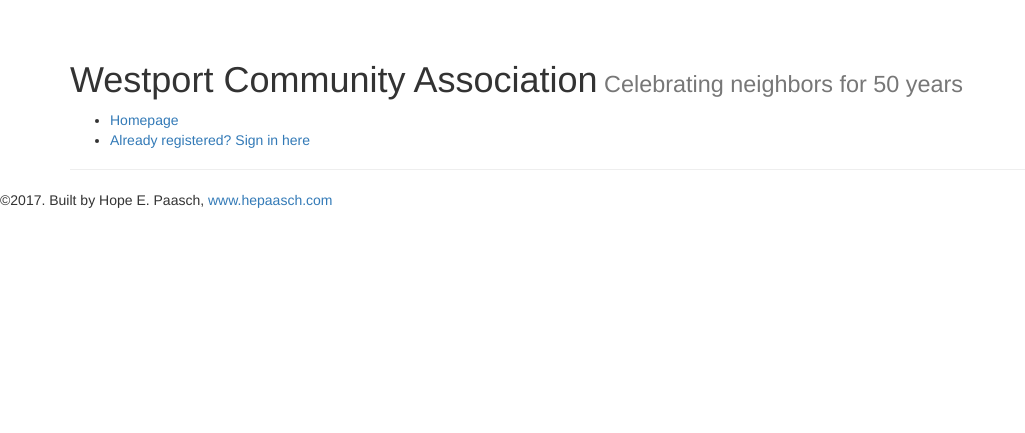
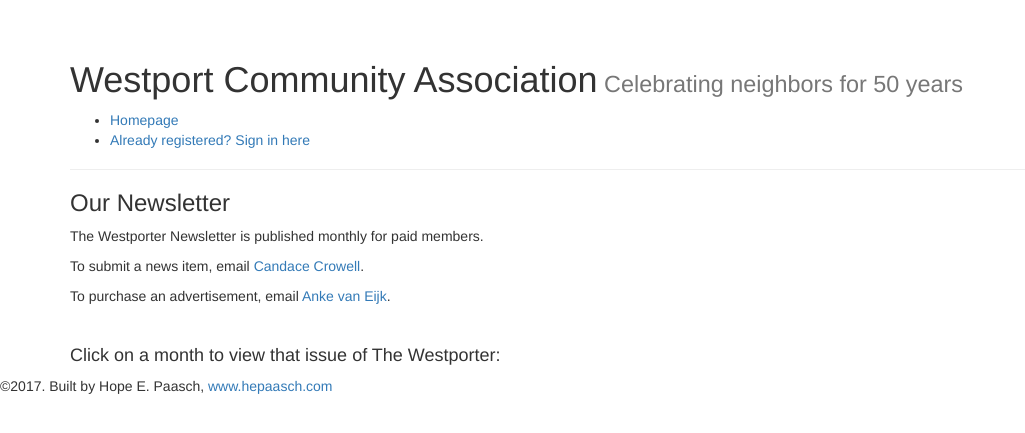
Before and after one commit to hpaasch/westport, a Django app: page /newsletter/ in a window 1280 px wide. Shown: the part 50-483 px from the top of the page, without its empty margins (0-1025 px from the left). Run offline with Django 3.2, Linux system fonts and the light colour scheme; data that the repository does not hold is empty; parts of the project's set-up code (start-up, migrations or seed data) failed here and were passed over; some libraries are stand-ins or nearby versions.

Commit message:
Add newsletters for logged in user.

```diff
--- a/nabes_app/views.py
+++ b/nabes_app/views.py
@@ -79,6 +79,11 @@ class NewsletterListView(ListView):
     template_name = 'newsletter.html'
     model = Newsletter
 
+    def get_context_data(self, **kwargs):
+        context = super().get_context_data(**kwargs)
+        context['newsletter_list'] = Newsletter.objects.order_by('-created')
+        return context
+
 
 class LeadershipListView(ListView):
     template_name = 'leadership.html'
--- a/templates/base.html
+++ b/templates/base.html
@@ -30,8 +30,8 @@
           {% if request.user.is_authenticated %}
 
           <li> <a  href={% url 'profile_view' %}>Profile</a></li>
+          <li> <a  href="{% url 'newsletter_listview' %}">Newsletters</a></li>
           <li> <a  href="{% url 'logout' %}?next=/">Logout</a></li>
-           {# <a class="btn btn-primary" href="{% url 'newsletter_listview' %}">Newsletters</a>#}
 
            {% else %}
              <li><a  href={% url 'login' %}>Already registered? Sign in here</a></li>
--- a/templates/newsletter.html
+++ b/templates/newsletter.html
@@ -1,7 +1,15 @@
 {% extends "base.html" %}
 
 {% block content %}
-  {% for newsletter in object_list %}
-<embed src="{{ newsletter.document_url }}" width="1100px" height="1200px" />
+<h3>Our Newsletter</h3>
+<p>The Westporter Newsletter is published monthly for paid members. </p>
+<p>To submit a news item, email <a href="mailto:ccrowell_pcp@yahoo.com">Candace Crowell</a>.</p>
+<p>To purchase an advertisement, email <a href="mailto:anke67@att.net">Anke van Eijk</a>.</p>
+<br>
+<h4>Click on a month to view that issue of The Westporter:</h4>
+  {% for newsletter in newsletter_list %}
+  <h5>
+    <a href="{{newsletter.document_url}}">{{ newsletter.headline}}</a>
+  </h5>
   {% endfor %}
 {% endblock %}
```
